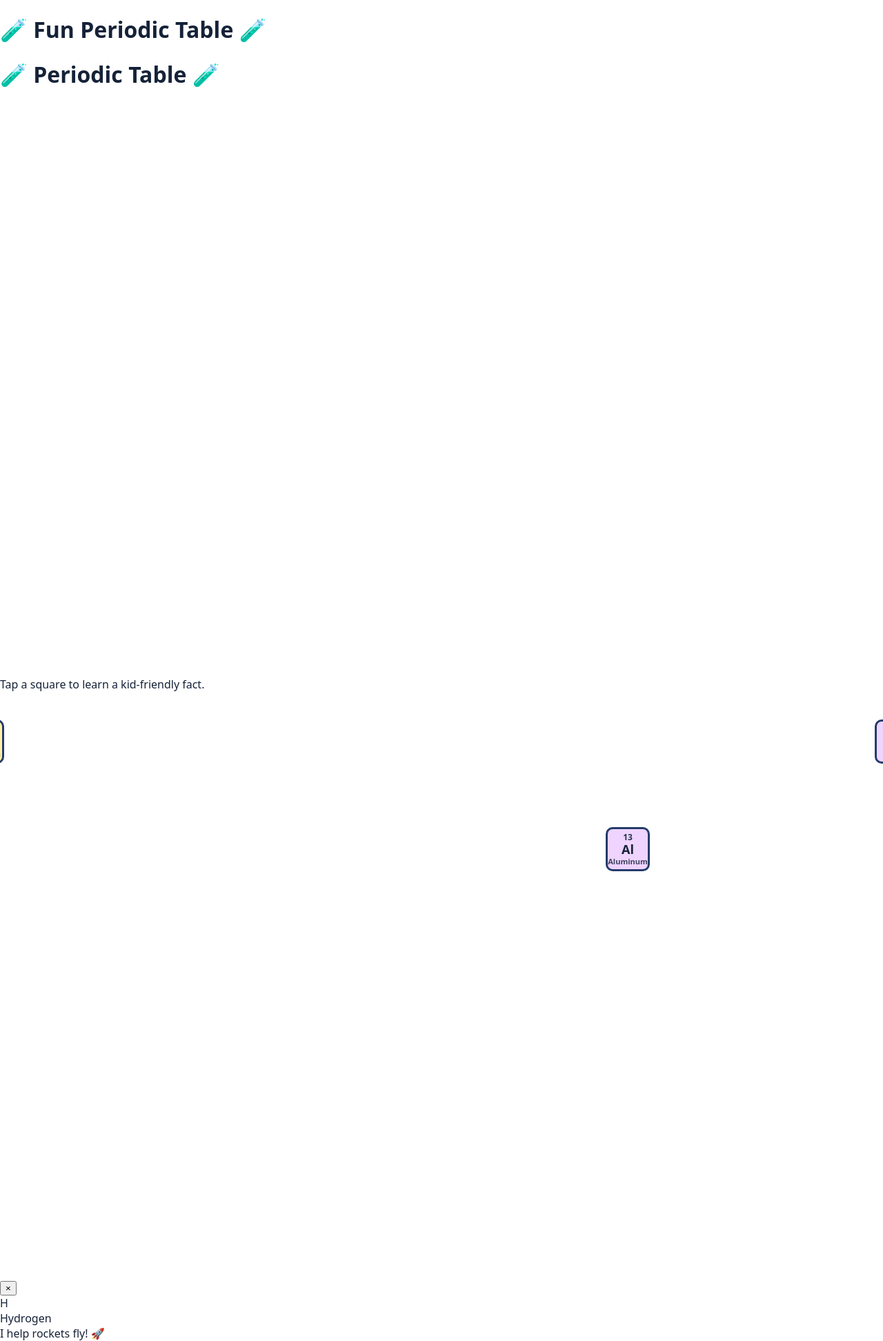
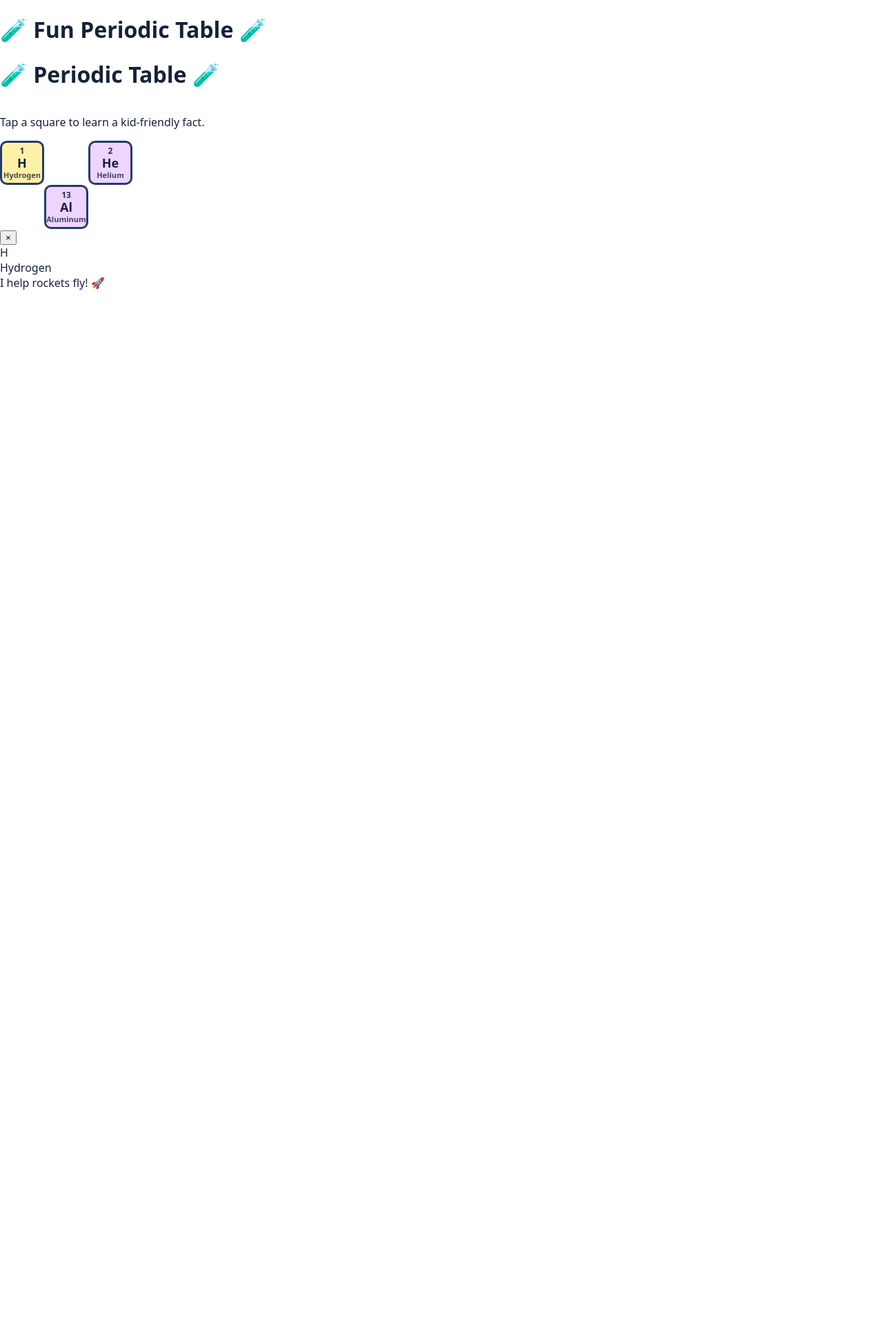
Before and after one commit to MEBANNED/fun-periodic-table, a Flask app: page / in a window 1280 px wide; the page is wider, and only the part inside the window is pictured. Shown: that part at 69% size. After the commit the page ends 420 px from the top of that part, so only its background shows below. Run offline with Flask 3, Linux system fonts and the light colour scheme.

Commit message:
Update style.css

```diff
--- a/static/style.css
+++ b/static/style.css
@@ -21,14 +21,13 @@ body{
 }
 
 /* grid container (reused if your page already has these) */
-.pt-grid {
+.pt-grid{
   display: grid;
-  grid-template-columns: repeat(18, 70px);
-  grid-template-rows: repeat(10, 70px);
-  gap: 8px;
-  justify-content: center;
-  align-content: center;
-  margin: 40px auto;
+  grid-template-columns: repeat(18, var(--cell)); /* 18 columns like the real table */
+  grid-auto-rows: var(--cell);
+  gap: var(--gap);
+  justify-content: center;  /* center the grid itself */
+  width: max-content;       /* prevent grid from shrinking */
 }
 /* element cell */
 .cell{
@@ -81,7 +80,7 @@ body{
   pointer-events:none;
 }
 
-/* example colour mapping by category (kept simple; you may already have yours) */
+/* example color mapping by category (kept simple; you may already have yours) */
 .cell[data-cat="noble-gas"]            { background:#f3ccff; }
 .cell[data-cat="nonmetal"]             { background:#fff1a8; }
 .cell[data-cat="alkali-metal"]         { background:#ffd3d3; }
```
